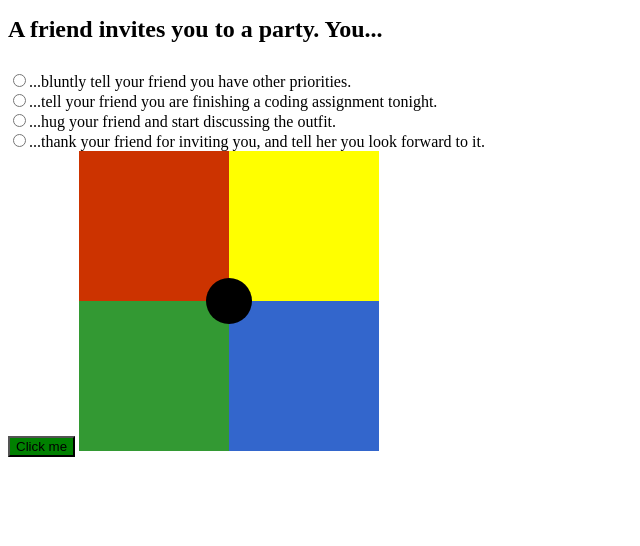
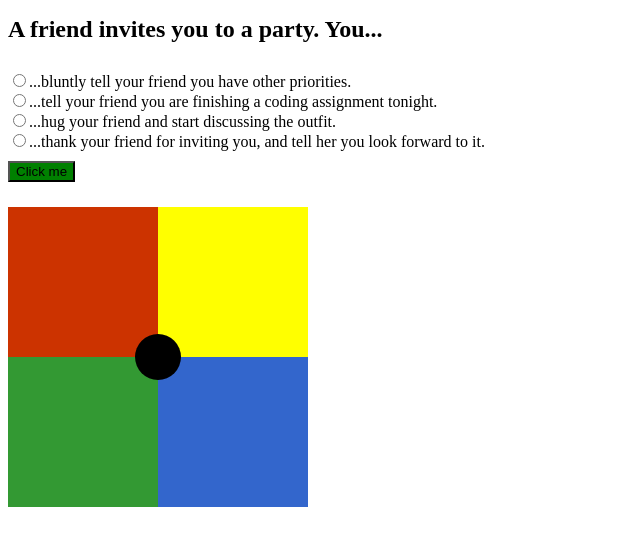
Before and after one commit to jjberg83/color_personality_test, a plain HTML site: page index.html in a window 1280 px wide. Shown: the whole page, without its empty margins (0-640 px from the left). Drawn offline with Linux system fonts and the light colour scheme.

Commit message:
Adding display: block to button in CSS file

```diff
--- a/main.css
+++ b/main.css
@@ -6,5 +6,10 @@ h1 {
 
 button {
   background-color: green;
-  margin-top: 20px;
+  margin-top: 10px;
+  display: block;
 }
+
+canvas {
+  margin: 25px 0 0 0;
+}
```
